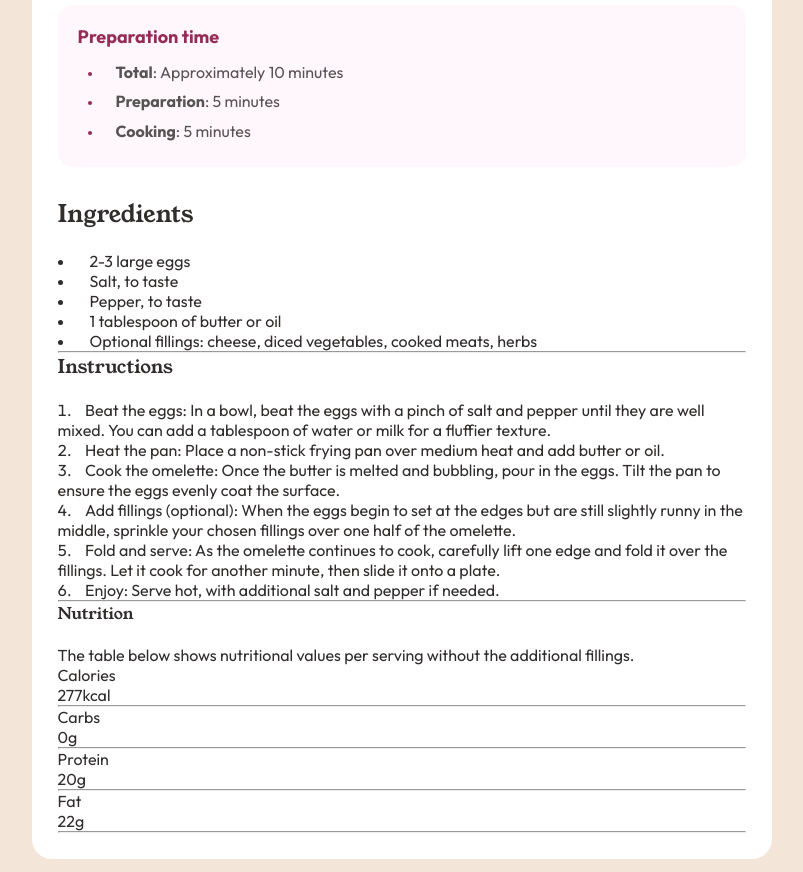
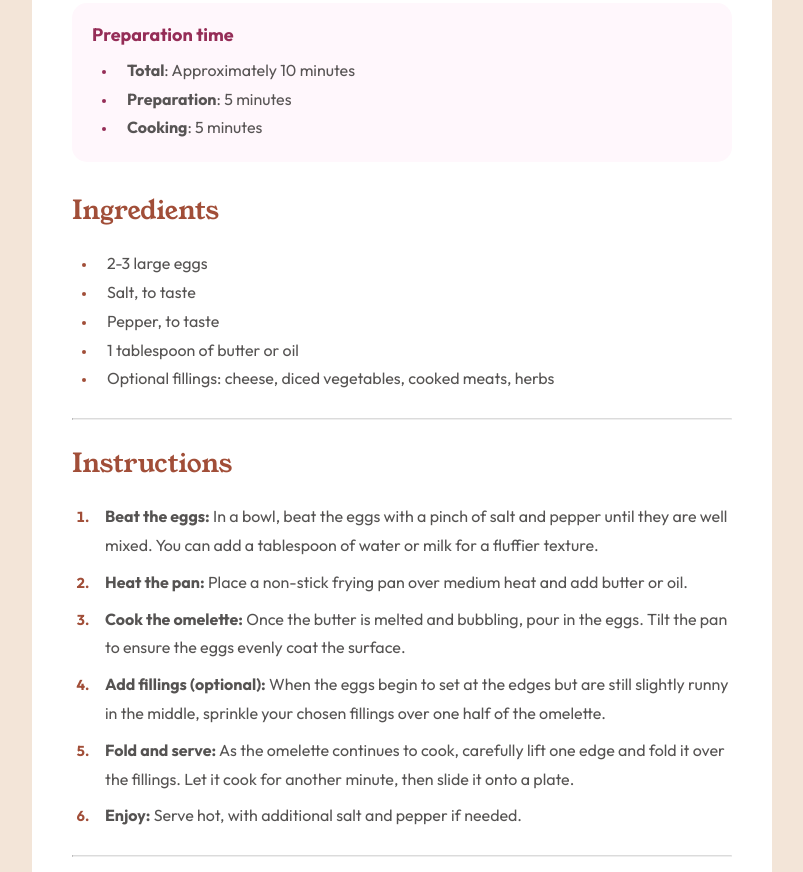
Before and after one commit to ErikBraga/recipe-page, a plain HTML site: page index.html in a window 1280 px wide. Shown: the part 648-1520 px from the top of the page, without its empty margins (238-1041 px from the left). Drawn offline with Linux system fonts and the light colour scheme.

Commit message:
update commit

```diff
--- a/index.html
+++ b/index.html
@@ -31,7 +31,7 @@
             </section>
 
             <h2>Ingredients</h2>
-            <ul>
+            <ul class="ingredients-list">
                 <li>2-3 large eggs</li>
                 <li>Salt, to taste</li>
                 <li>Pepper, to taste</li>
@@ -43,56 +43,54 @@
             <h3>Instructions</h3>
             <ol>
                 <li>
-                    Beat the eggs: In a bowl, beat the eggs with a pinch of salt and pepper until they are
+                    <span>Beat the eggs:</span> In a bowl, beat the eggs with a pinch of salt and pepper until they are
                     well mixed. You can add a tablespoon of water or milk for a fluffier texture.
                 </li>
                 <li>
-                    Heat the pan: Place a non-stick frying pan over medium heat and add butter or oil.
+                    <span>Heat the pan:</span> Place a non-stick frying pan over medium heat and add butter or oil.
                 </li>
                 <li>
-                    Cook the omelette: Once the butter is melted and bubbling, pour in the eggs.
+                    <span>Cook the omelette:</span> Once the butter is melted and bubbling, pour in the eggs.
                     Tilt the pan to ensure the eggs evenly coat the surface.
                 </li>
                 <li>
-                    Add fillings (optional): When the eggs begin to set at the edges but are still slightly
+                    <span>Add fillings (optional):</span> When the eggs begin to set at the edges but are still slightly
                     runny in the middle, sprinkle your chosen fillings over one half of the omelette.
                 </li>
                 <li>
-                    Fold and serve: As the omelette continues to cook, carefully lift one edge and fold it
+                    <span>Fold and serve:</span> As the omelette continues to cook, carefully lift one edge and fold it
                     over the fillings. Let it cook for another minute, then slide it onto a plate.
                 </li>
                 <li>
-                    Enjoy: Serve hot, with additional salt and pepper if needed.
+                    <span>Enjoy:</span> Serve hot, with additional salt and pepper if needed.
                 </li>
             </ol>
             <hr>
 
             <h4>Nutrition</h4>
-            <p>The table below shows nutritional values per serving without the additional fillings.</p>
-            <div class="nutri-container">
-                <div>
-                    <p>Calories</p>
-                    <p>277kcal</p>
+            <p class="p-margin">The table below shows nutritional values per serving without the additional fillings.</p>
+
+            <div class="row-container">
+                <p class="p-txt">Calories</p>
+                <p class="p-num">277kcal</p>
             </div>
             <hr>
 
-                <div>
-                    <p>Carbs</p>
-                    <p>0g</p>
+            <div class="row-container">
+                <p class="p-txt">Carbs</p>
+                <p class="p-num">0g</p>
             </div>
             <hr>
 
-                <div>
-                    <p>Protein</p>
-                    <p>20g</p>
+            <div class="row-container">
+                <p class="p-txt">Protein</p>
+                <p class="p-num">20g</p>
             </div>
             <hr>
 
-                <div>
-                    <p>Fat</p>
-                    <p>22g</p>
-                </div>
-                <hr>
+            <div class="row-container">
+                <p class="p-txt">Fat</p>
+                <p class="p-num">22g</p>
             </div>
         </main>
     </div>
--- a/style.css
+++ b/style.css
@@ -20,19 +20,18 @@ body{
     display: flex;
     justify-content: center;
     align-items: center;
-    color: hsl(24, 5%, 18%);
+    color: hsla(15, 4%, 18%, 0.818);
     font-family: MyFont;
     font-size: 16px;
 }
 
 /* configuração geral */
-ol, ul{
-    list-style-position: inside;
+hr{
+    border-top: 1px solid #ccccccb2;
 }
 
-li:before{
-    content: '';
-    padding-left: 10px;
+span{
+    font-weight: bold;
 }
 
 /* container */
@@ -41,13 +40,13 @@ li:before{
     background-color: #FFF;
     width: 740px;
     border-radius: 20px;
-    margin-top: 150px;
-    padding: 2%;
+    margin-top: 10%;
+    margin-bottom: 10%;
+    padding: 40px;
 }
 
 /* container imagem */
 .img-container{
-    height: 300px;
     border-radius: 15px;
     overflow: hidden;
     margin-bottom: 30px;
@@ -85,16 +84,108 @@ li:before{
 }
 
 .preparation-section ul{
-    list-style-position: inside;
-    margin-left: 10px;
+    margin-left: 25px;
     line-height: 1.8em;
 }
 
-.preparation-section ul span{
-    font-weight: bold;
+.preparation-section li{
+    text-align: left;
+    padding-left: 10px;
 }
 
 .preparation-section li::marker{
     color: #952d57;
     font-size: 0.8em;
 }
+
+/* ingredients */
+.container h2{
+    color: #a14e38;
+    font-size: 26px;
+}
+
+.ingredients-list{
+    margin-left: 25px;
+    line-height: 1.8em;
+    margin-bottom: 25px;
+}
+
+.ingredients-list li{
+    text-align: left;
+    padding-left: 10px;
+}
+
+.ingredients-list li::marker{
+    color: #a14e38;
+    font-size: 0.8em;
+}
+
+/* instructions */
+.container h3{
+    color: #a14e38;
+    font-size: 26px;
+    margin-top: 25px;
+}
+
+.container ol{
+    margin-left: 20px;
+    line-height: 1.8em;
+    margin-bottom: 25px;
+}
+
+.container ol li{
+    text-align: left;
+    padding-left: 13px;
+    margin-bottom: 8px;
+}
+
+ol li::marker{
+    font-weight: bold;
+    color: #a14e38;
+    font-size: 0.9em;
+}
+
+/* nutrition */
+.container h4{
+    color: #a14e38;
+    font-size: 26px;
+    margin-top: 25px;
+    margin-bottom: 15px;
+}
+
+.p-margin{
+    margin-bottom: 15px;
+}
+
+.row-container{
+    padding: 15px 30px;
+    display: flex;
+}
+
+.p-txt, .p-num{
+    display: inline-block;
+    width: 50%;
+}
+
+.p-num{
+    font-weight: bold;
+    color: #a14e38;
+}
+
+@media only screen and (max-width: 768px){
+    .container{
+        position: relative;
+        background-color: #FFF;
+        width: 100%;
+        border-radius: 0;
+        margin-top: 0;
+        margin-bottom: 0;
+        padding: 40px;
+    }
+
+    .img-container{
+        margin: -40px;
+        border-radius: 0;
+        margin-bottom: 30px;
+    }
+}
```
Also changed, not shown: 1 other file. Lines whose indentation alone changed are shown as unchanged.
